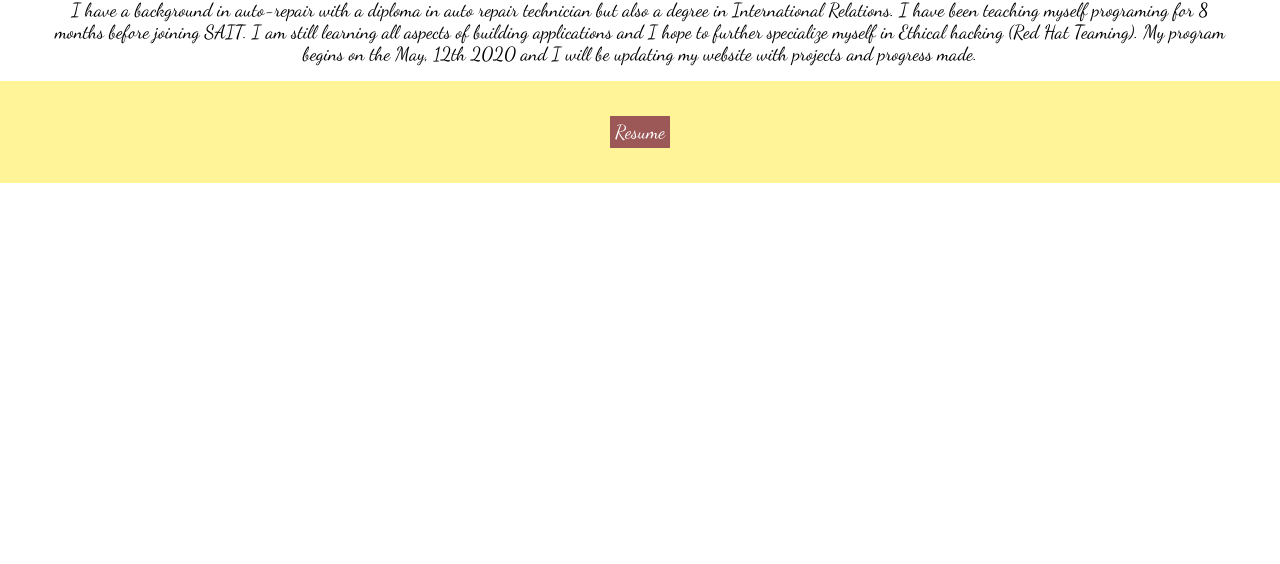
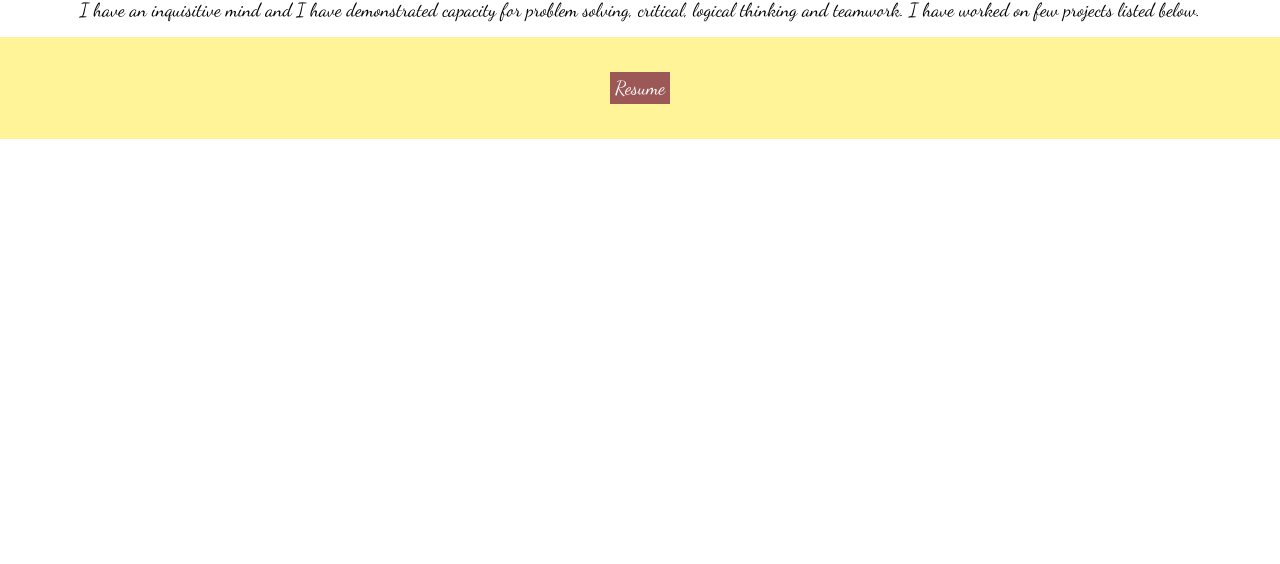
Before and after one commit to IniRud/personal-app, a plain HTML site: page index.html in a window 1280 px wide. Shown: the part 236-800 px from the top of the page. Drawn offline with Linux system fonts and the light colour scheme.

Commit message:
Update index.html

```diff
--- a/index.html
+++ b/index.html
@@ -10,7 +10,7 @@
 	<section class="one_part">
 		<header class="">
 			<div class="top_part">
-				<h1>Hi my name is Ini, I just completed an Object Oriented Software Development Program and I am currently searching for Internship opportunities.</h1>
+				<h1>Hi my name is Ini, I just completed an Object Oriented Software Development Program with SAIT(Southern Alberta Institute of Technology) and I am currently searching for Internship opportunities.</h1>
 
                 <h2>Expertise: HTML, CSS, Javascript, Java, python.</h2>
 			</div>
@@ -19,11 +19,7 @@
 	<section class="two_part">
     <div class="middle_part">
         <img src="file:///Users/Owner/Pictures/Photos%20Library.photoslibrary/private/com.apple.Photos/ExternalEditSessions/A3A60986-A2F8-4785-B6D3-F9DF28F18CD8/IMG_20200216_230933_409.jpeg">
-		<p>I have a background in auto-repair with a diploma in auto repair technician but also a degree in International Relations.
-
-		I have been teaching myself programing for 8 months before joining SAIT. I am still learning all aspects of building applications and I hope to further specialize myself in Ethical hacking (Red Hat Teaming).
-
-		My program begins on the May, 12th 2020 and I will be updating my website with projects and progress made.
+		<p>I have an inquisitive mind and I have demonstrated capacity for problem solving, critical, logical thinking and teamwork. I have worked on few projects listed below.
 		</p>
     </div>
 </section>
```
